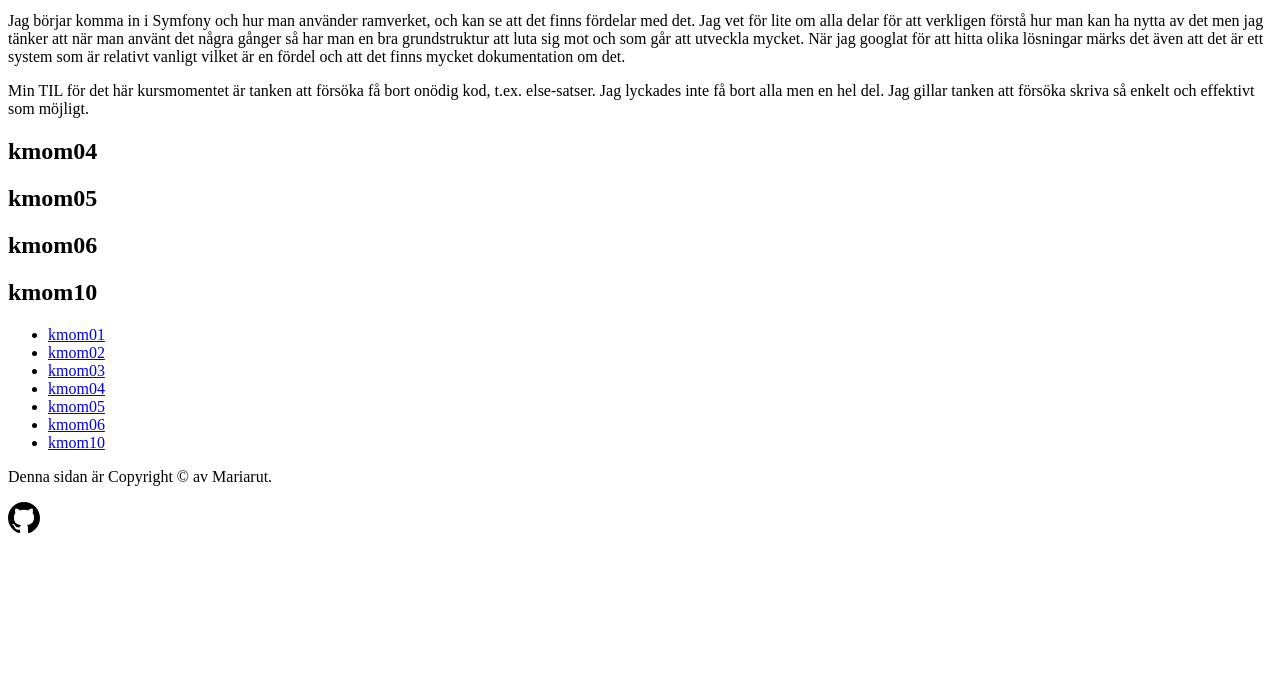
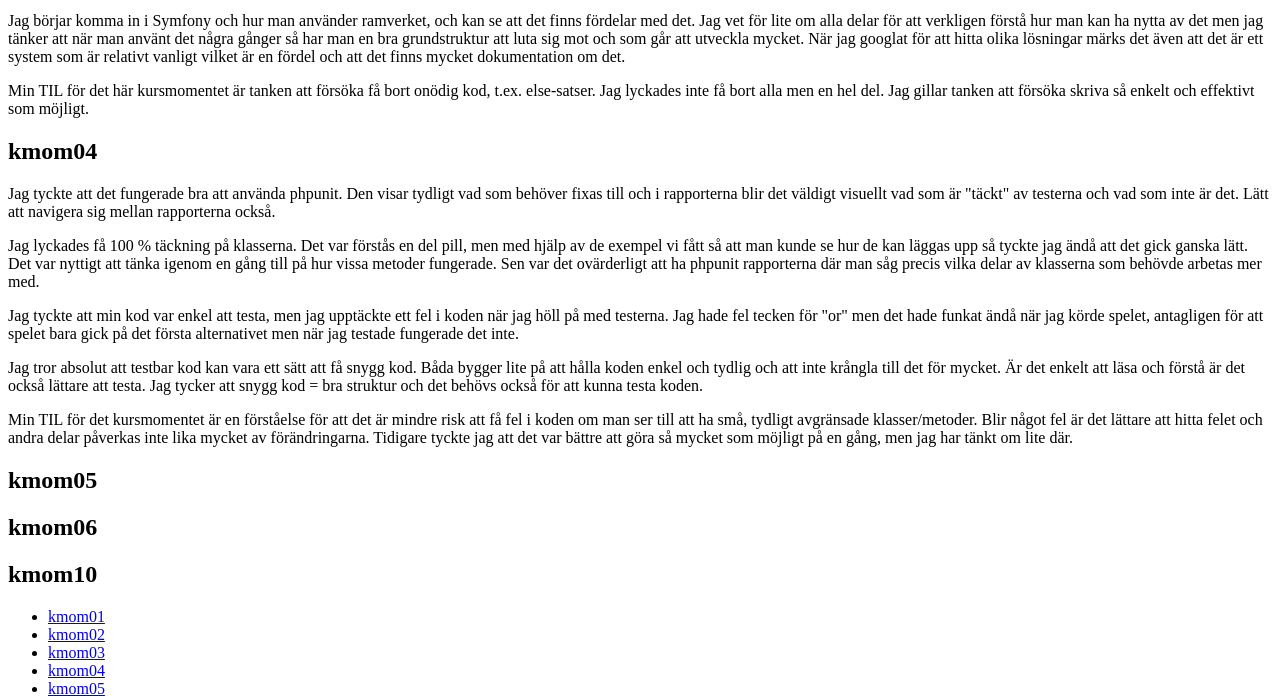
Before and after one commit to Mariarut14/mvcReport, a Symfony app: template templates/report.html.twig in a window 1280 px wide. Shown: the part 1188-1884 px from the top of the page. Before the commit the page ends 1721 px from the top, so only its background shows below. Run offline with Twig, Linux system fonts and the light colour scheme; the template is opened without the code that fills it, so the values that code supplies are empty; some libraries are stand-ins or nearby versions.

Commit message:
Write report

```diff
--- a/src/Controller/Card/HandGame.php
+++ b/src/Controller/Card/HandGame.php
@@ -63,7 +63,7 @@ class HandGame extends Hand
         foreach ($this->deck as $card) {
             $number = $card->getValue();
             $number = $number % 13;
-            if ($number % 13 == 0 | $number % 13 > 10) {
+            if ($number % 13 == 0 || $number % 13 > 10) {
                 $number = 10;
             }
             if ($number <= $wantedNumber) {
--- a/templates/report.html.twig
+++ b/templates/report.html.twig
@@ -92,7 +92,27 @@
         lyckades inte få bort alla men en hel del. Jag gillar tanken att försöka skriva så enkelt och effektivt
         som möjligt.</p>
         <h2 id="kmom04">kmom04</h2>
-        <p></p>
+        <p>Jag tyckte att det fungerade bra att använda phpunit. Den visar tydligt vad
+        som behöver fixas till och i rapporterna blir det väldigt visuellt vad som är "täckt" av
+        testerna och vad som inte är det. Lätt att navigera sig mellan rapporterna också.</p>
+        <p>Jag lyckades få 100 % täckning på klasserna. Det var förstås en del pill, men med
+        hjälp av de exempel vi fått så att man kunde se hur de kan läggas upp så tyckte jag
+        ändå att det gick ganska lätt. Det var nyttigt att tänka igenom en gång till på
+        hur vissa metoder fungerade. Sen var det ovärderligt att ha phpunit rapporterna där
+        man såg precis vilka delar av klasserna som behövde arbetas mer med.</p>
+        <p>Jag tyckte att min kod var enkel att testa, men jag upptäckte ett fel i
+        koden när jag höll på med testerna. Jag hade fel tecken för "or" men det hade funkat
+        ändå när jag körde spelet, antagligen för att spelet bara gick på det första alternativet
+        men när jag testade fungerade det inte.</p>
+        <p>Jag tror absolut att testbar kod kan vara ett sätt att få snygg kod. Båda bygger
+        lite på att hålla koden enkel och tydlig och att inte krångla till det för mycket. Är det
+        enkelt att läsa och förstå är det också lättare att testa. Jag tycker att snygg kod
+        = bra struktur och det behövs också för att kunna testa koden.</p>
+        <p>Min TIL för det kursmomentet är en förståelse för att det är mindre risk att få fel
+        i koden om man ser till att ha små, tydligt avgränsade klasser/metoder. Blir något fel
+        är det lättare att hitta felet och andra delar påverkas inte lika mycket av förändringarna.
+        Tidigare tyckte jag att det var bättre att göra så mycket som möjligt på en gång, men
+        jag har tänkt om lite där.</p>
         <h2 id="kmom05">kmom05</h2>
         <p></p>
         <h2 id="kmom06">kmom06</h2>
```
